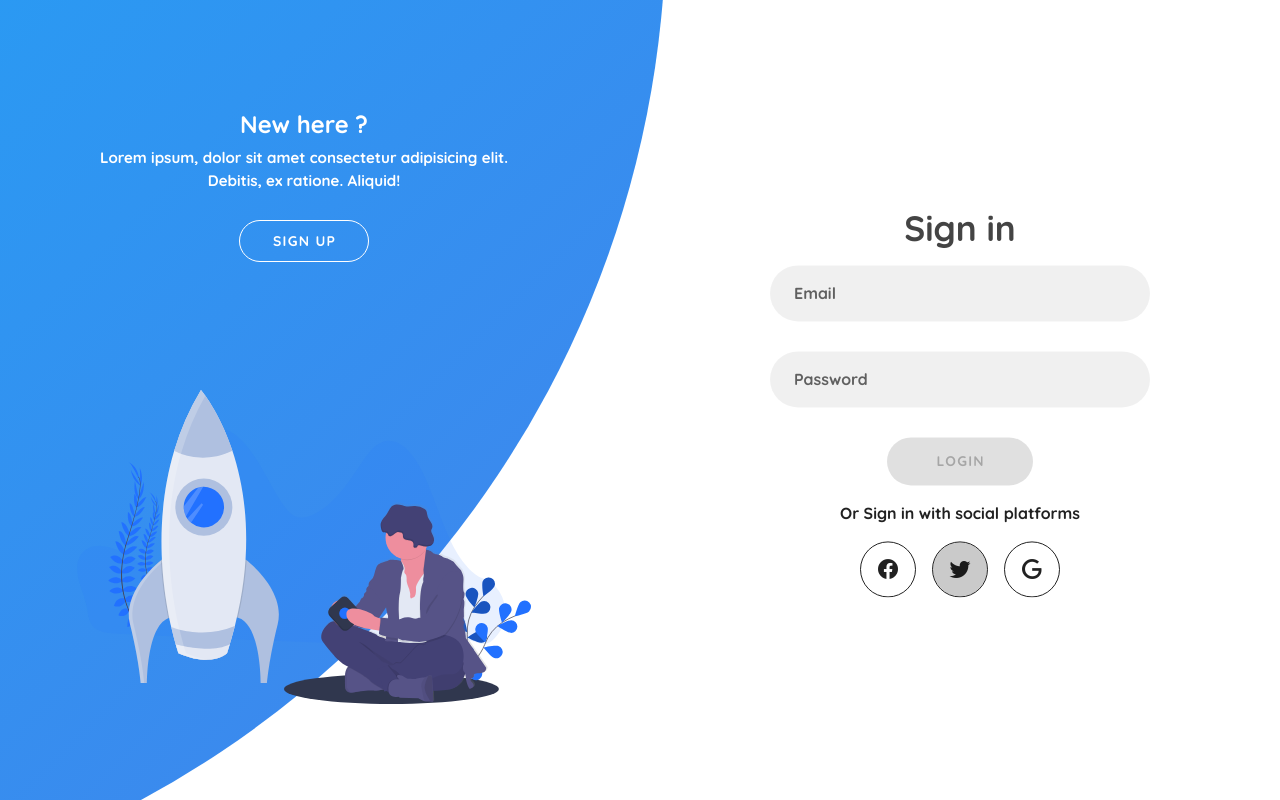
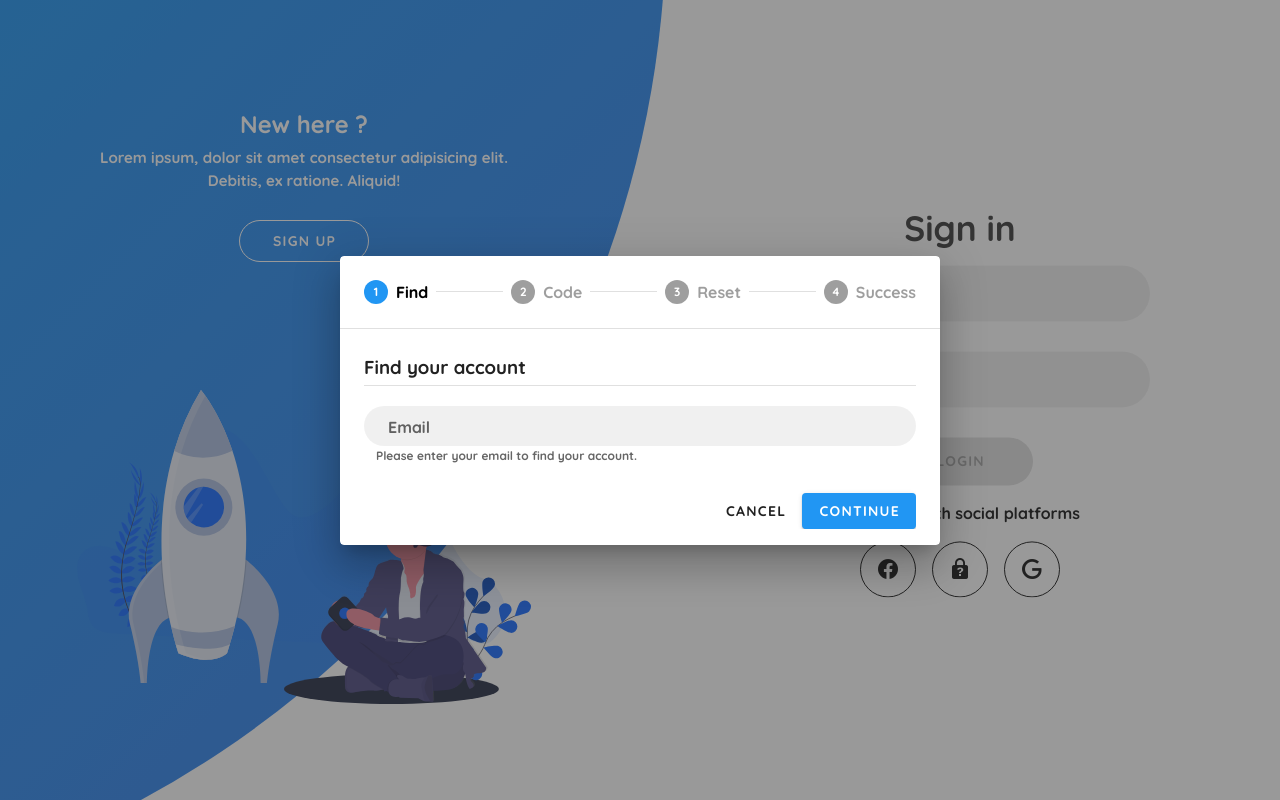
Before and after one commit to poompongphun/micket-web, a Nuxt app: page /signin in a window 1280 px wide. Both pictures are taken after a click on the button 960 px from the left and 569 px from the top of the page. Built offline with nearby package versions, Linux system fonts and the light colour scheme.

Commit message:
add forgot password system

```diff
--- /dev/null
+++ b/components/setting/forgotPass.vue
@@ -0,0 +1,216 @@
+<template>
+  <v-dialog v-model="dialog" width="600" scrollable persistent>
+    <v-stepper v-model="step">
+      <v-stepper-header class="elevation-0">
+        <v-stepper-step :complete="step > 1" step="1">Find</v-stepper-step>
+        <v-divider></v-divider>
+        <v-stepper-step :complete="step > 2" step="2">Code</v-stepper-step>
+        <v-divider></v-divider>
+        <v-stepper-step :complete="step > 3" step="3">Reset</v-stepper-step>
+        <v-divider></v-divider>
+        <v-stepper-step step="4">Success</v-stepper-step>
+      </v-stepper-header>
+
+      <v-divider></v-divider>
+
+      <v-form action="#" autocomplete="off">
+        <v-stepper-items>
+          <v-stepper-content step="1">
+            <v-card class="elevation-0" height="140">
+              <h3 class="pb-1">Find your account</h3>
+              <v-divider></v-divider>
+              <div class="py-3">
+                <v-text-field
+                  v-model="email"
+                  :error-messages="mailError"
+                  class="my-2"
+                  name="email"
+                  label="Email"
+                  filled
+                  dense
+                  persistent-hint
+                  single-line
+                  hint="Please enter your email to find your account."
+                  rounded
+                ></v-text-field>
+              </div>
+            </v-card>
+
+            <div class="float-right">
+              <v-btn text @click="dialog = false"> Cancel </v-btn>
+              <v-btn color="primary" @click="sendMail({ email })">
+                Continue
+              </v-btn>
+            </div>
+          </v-stepper-content>
+
+          <v-stepper-content step="2">
+            <v-card class="elevation-0" height="140">
+              <h3 class="pb-1">Check code in your mail</h3>
+              <v-divider></v-divider>
+              <div class="py-3">
+                <v-text-field
+                  v-model="code"
+                  :error-messages="codeError"
+                  class="my-2"
+                  name="code"
+                  label="Code"
+                  filled
+                  dense
+                  persistent-hint
+                  single-line
+                  hint="Please check the code in your email. Your code is a 6-digit number."
+                  rounded
+                ></v-text-field>
+              </div>
+            </v-card>
+
+            <div class="float-right">
+              <v-btn text @click="step = 1"> Cancel </v-btn>
+              <v-btn color="primary" @click="checkCode({ email, code })">
+                Continue
+              </v-btn>
+            </div>
+          </v-stepper-content>
+
+          <v-stepper-content step="3">
+            <v-card class="elevation-0" height="140">
+              <h3 class="pb-1">Choose a new password</h3>
+              <v-divider></v-divider>
+              <div class="py-3">
+                <v-text-field
+                  v-model="newPassword"
+                  class="my-2"
+                  name="password"
+                  label="New Password"
+                  filled
+                  dense
+                  persistent-hint
+                  hint="Choose a new password"
+                  single-line
+                  rounded
+                ></v-text-field>
+              </div>
+            </v-card>
+
+            <div class="float-right">
+              <v-btn text @click="step = 2"> Cancel </v-btn>
+              <v-btn
+                color="primary"
+                @click="changePassword({ email, code, newPassword })"
+              >
+                Continue
+              </v-btn>
+            </div>
+          </v-stepper-content>
+
+          <v-stepper-content step="4">
+            <v-card class="elevation-0" height="140">
+              <v-row
+                class="fill-height"
+                align="center"
+                justify="center"
+                no-gutters
+              >
+                <v-col cols="12" class="text-center">
+                  <v-icon color="success" size="70">mdi-check-circle</v-icon>
+                  <br />
+                  <span>Success</span>
+                </v-col>
+                <v-col cols="12" class="text-center">
+                  <v-btn class="my-2" color="primary" @click="success()">
+                    Login
+                  </v-btn>
+                </v-col>
+              </v-row>
+            </v-card>
+          </v-stepper-content>
+        </v-stepper-items>
+      </v-form>
+    </v-stepper>
+  </v-dialog>
+</template>
+
+<script>
+export default {
+  data: () => ({
+    dialog: false,
+    step: 1,
+    email: '',
+    code: '',
+    newPassword: '',
+
+    mailError: '',
+    codeError: '',
+  }),
+  methods: {
+    open() {
+      this.dialog = true
+    },
+    async sendMail(value) {
+      try {
+        const mail = await this.$axios.$post(
+          '/api/auth/forgot',
+          {
+            email: value.email,
+          },
+          { progress: false }
+        )
+        if (mail) {
+          this.step = 2
+        }
+      } catch (error) {
+        this.mailError = 'Not found your account'
+      }
+    },
+    async checkCode(value) {
+      try {
+        const code = await this.$axios.$post(
+          '/api/auth/forgot/code',
+          {
+            email: value.email,
+            code: value.code,
+          },
+          { progress: false }
+        )
+        if (code.code) {
+          this.step = 3
+        }
+      } catch (error) {
+        this.codeError = 'Wrong code'
+      }
+    },
+    async changePassword(value) {
+      try {
+        const password = await this.$axios.$post(
+          '/api/auth/forgot/password',
+          {
+            email: value.email,
+            code: value.code,
+            newPassword: value.newPassword,
+          },
+          { progress: false }
+        )
+        if (password) {
+          this.step = 4
+        }
+      } catch (error) {
+        this.$store.commit('setAlert', {
+          color: 'error',
+          text: error.response.data,
+          icon: 'mdi-alert',
+        })
+      }
+    },
+    success() {
+      this.dialog = false
+      this.step = 1
+      this.email = ''
+      this.code = ''
+      this.newPassword = ''
+      this.mailError = ''
+      this.codeError = ''
+    },
+  },
+}
+</script>
--- a/pages/signin.vue
+++ b/pages/signin.vue
@@ -1,4 +1,5 @@
 <template>
+  <div>
     <v-form action="#" class="custom-form sign-in-form" autocomplete="off">
       <h2 class="authTitle normalText--text">Sign in</h2>
       <v-text-field
@@ -53,19 +54,32 @@
         <v-btn class="mx-2" color="dark" outlined fab depressed>
           <v-icon>mdi-facebook</v-icon>
         </v-btn>
-      <v-btn class="mx-2" color="dark" outlined fab depressed>
-        <v-icon>mdi-twitter</v-icon>
+        <v-btn
+          class="mx-2"
+          color="dark"
+          outlined
+          fab
+          depressed
+          @click="$refs.forgotPassDialog.open()"
+        >
+          <v-icon>mdi-lock-question</v-icon>
         </v-btn>
         <v-btn class="mx-2" color="dark" outlined fab depressed>
           <v-icon>mdi-google</v-icon>
         </v-btn>
       </div>
     </v-form>
+    <forgotPassDialog ref="forgotPassDialog" />
+  </div>
 </template>
 
 <script>
+import forgotPassDialog from '@/components/setting/forgotPass'
 export default {
   layout: 'auth',
+  components: {
+    forgotPassDialog,
+  },
   data() {
     return {
       username: '',
```
Lines whose indentation alone changed are shown as unchanged.
